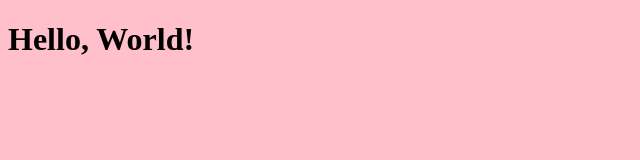
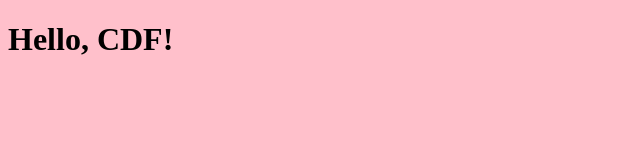
Before and after one commit to zongyuangan/CatDogFish, a plain HTML site: page index.html in a window 1280 px wide. Shown: the full height of the page, 0-640 px from the left. Drawn offline with Linux system fonts and the light colour scheme.

Commit message:
2nd commit

```diff
--- a/index.html
+++ b/index.html
@@ -5,6 +5,6 @@
 		<link rel="stylesheet" type="text/css" href="styles/style.css">
 	</head>
 	<body>
-		<h1>Hello, World!</h1>
+		<h1>Hello, CDF!</h1>
 	</body>
 </html>
```
